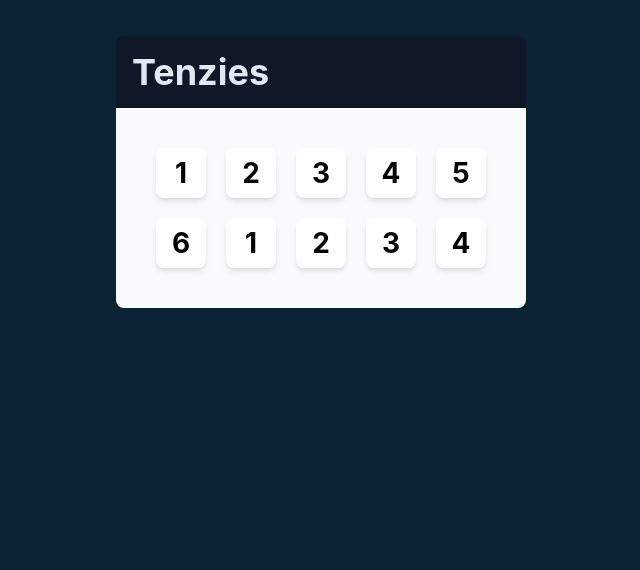
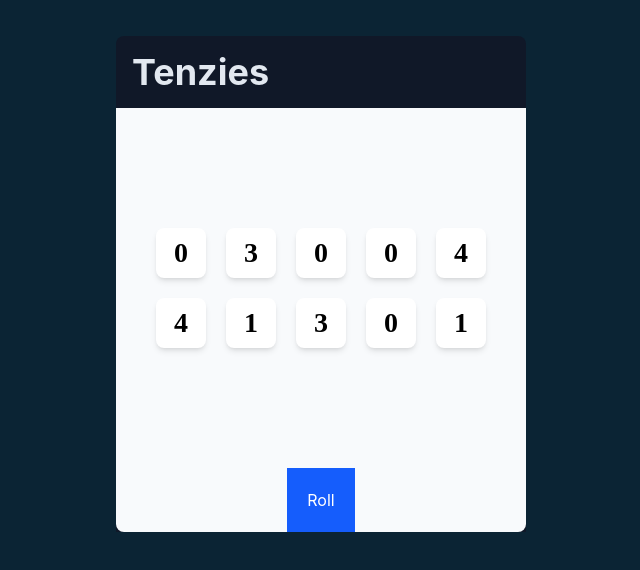
Before and after one commit to millan-figueroa/tenzies, a Next.js app: page / in a window 1280 px wide. Shown: the top 570 px of the page, without its empty margins (319-959 px from the left). Built offline with nearby package versions, Linux system fonts and the light colour scheme.

Commit message:
Creates function to randomly generate an array of numbers, maps over array and passes elements to vlue attribute

```diff
--- a/src/components/Main.tsx
+++ b/src/components/Main.tsx
@@ -1,24 +1,34 @@
+import React, { useState } from "react";
 import Die from "./Die";
 
 type DieProps = {
   value: number;
 };
 
-export default function Main({ value }: DieProps) {
+export default function Main() {
+  const [dice, setDice] = React.useState(generateAllNewDice());
+
+  function generateAllNewDice() {
+    let newDice = [];
+    for (let i = 0; i < 10; i++) {
+      newDice.push(Math.floor(Math.random() * 6));
+    }
+    return newDice;
+  }
+
+  const diceElements = dice.map((num) => <Die value={num} />);
+
   return (
     <main className="bg-slate-50 h-full flex flex-col justify-center items-center rounded-b-lg">
-      <div className="grid grid-cols-5 gap-5 p-10 ">
-        <Die value={1} />
-        <Die value={2} />
-        <Die value={3} />
-        <Die value={4} />
-        <Die value={5} />
-        <Die value={6} />
-        <Die value={1} />
-        <Die value={2} />
-        <Die value={3} />
-        <Die value={4} />
+      <div className="grid grid-cols-5 gap-5 px-10 py-30 font-[Karla]">
+        {diceElements}
       </div>
+      <button
+        className="bg-blue-600 text-white p-5"
+        onClick={generateAllNewDice}
+      >
+        Roll
+      </button>
     </main>
   );
 }
```
